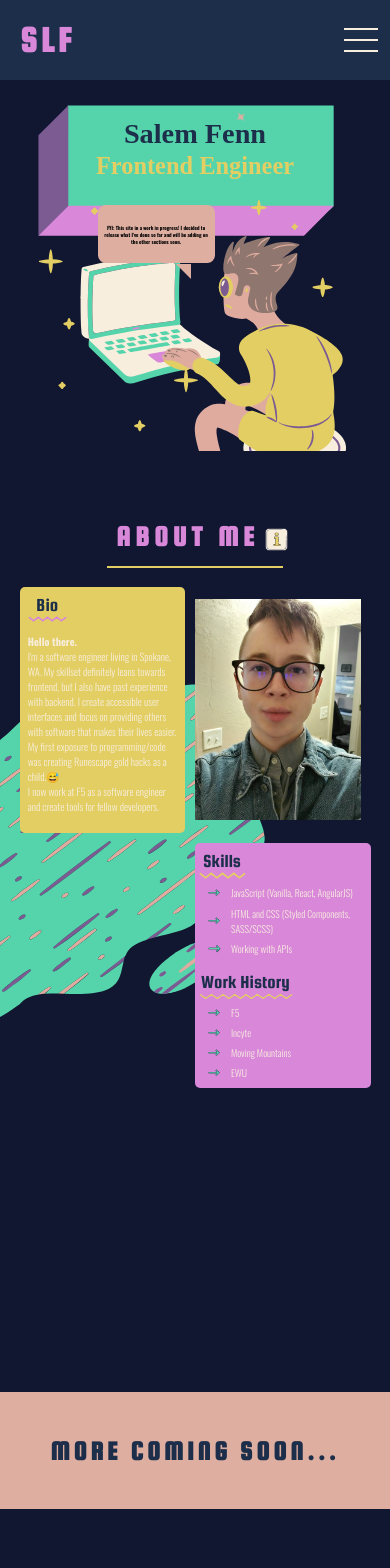
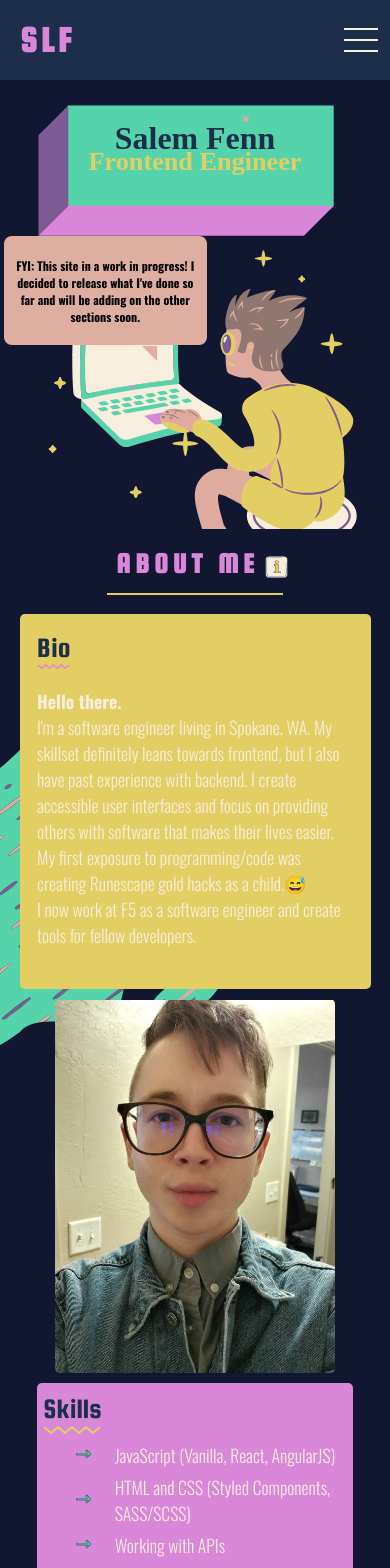
Before and after one commit to salemlf/react-portfolio-site, a React (Create React App) app: page / in a window 390 px wide. Shown: the top 1568 px of the page. Before the commit the page ends 1509 px from the top, so only its background shows below. Built offline with nearby package versions, Linux system fonts and the light colour scheme; a web font is replaced by a local one.

Commit message:
Fixed font size for mobile, now more readable

```diff
--- a/src/components/About Me/AboutMe.js
+++ b/src/components/About Me/AboutMe.js
@@ -37,11 +37,11 @@ const AboutMe = () => {
       {/* TODO: pass in name as child */}
       <ResponsiveBackground
         image={NameDiv}
-        passedHeight={"100vw"}
+        passedHeight={"120vw"}
         altText={"3D rectangle for name"}
         zIndex={1}
         top={"-17vw"}
-        maxHeight={"96vmax"}
+        maxHeight={"100vw"}
         // TODO: change from div to styled component
         children={
           <div>
@@ -55,10 +55,10 @@ const AboutMe = () => {
       {/* TODO: add text here with this font: font-family: 'Condiment', cursive; */}
       <ResponsiveBackground
         image={PersonOnComputer}
-        passedHeight={"70vw"}
+        passedHeight={"80vw"}
         altText={"Person on computer"}
         zIndex={2}
-        top={"-75vw"}
+        top={"-85vw"}
         maxHeight={"75vmax"}
       />
       <SpeechBubbleNotification>
@@ -92,7 +92,6 @@ const AboutMe = () => {
                 <AboutMeHeading
                   text="Bio"
                   imgSrc={AboutUnderline}
-                  zzWidth="10vw"
                   scale="scaleY(0.8)"
                 />
                 <BioText>
@@ -118,9 +117,8 @@ const AboutMe = () => {
               zIndex="3"
               gridArea="imageContainer"
               bgAttr={`url(${MeImage}) center center/contain no-repeat`}
-              gridCol="2 / 3"
-              gridRow="1 / 2"
-              maxWidth="530px"
+              maxWidth="450px"
+              margin="0 10%"
             ></AboutMeDiv>
             <AboutMeDiv
               pos="relative"
@@ -131,13 +129,13 @@ const AboutMe = () => {
               maxWidth="830px"
               maxHeight="1175px"
               gridArea="workSkills"
-              gridCol="2 / 4"
+              justifySelf="center"
+              margin="0 5%"
             >
               <SkillsWorkContent>
                 <AboutMeHeading
                   text="Skills"
                   imgSrc={SkillsUnderline}
-                  zzWidth="12vw"
                   scale="scaleY(0.8)"
                 />
                 <WorkSkillItem>
@@ -161,7 +159,6 @@ const AboutMe = () => {
                 <AboutMeHeading
                   text="Work History"
                   imgSrc={WorkUnderline}
-                  zzWidth="24vw"
                   scale="scaleY(0.7)"
                   width="max-content"
                 />
--- a/src/components/About Me/AboutMeDiv.js
+++ b/src/components/About Me/AboutMeDiv.js
@@ -10,19 +10,19 @@ const AboutMeDiv = ({
   children,
   top,
   gridArea,
-  gridCol,
-  gridRow,
+  justifySelf,
+  margin,
 }) => {
   return (
     <Wrapper
+      margin={margin}
+      justifySelf={justifySelf}
       pos={pos}
       zIndex={zIndex}
       bgAttr={bgAttr}
       maxWidth={maxWidth}
       top={top}
       gridArea={gridArea}
-      gridCol={gridCol}
-      gridRow={gridRow}
     >
       {children}
     </Wrapper>
--- a/src/components/About Me/AboutMeDivStyles.js
+++ b/src/components/About Me/AboutMeDivStyles.js
@@ -10,8 +10,8 @@ export const Wrapper = styled.div`
   max-width: ${(props) => props.maxWidth};
   border-radius: 5px;
   grid-area: ${(props) => props.gridArea};
-  grid-column: ${(props) => props.gridCol};
-  grid-row: ${(props) => props.gridRow};
   background: ${(props) => props.bgAttr};
   top: ${(props) => props.top};
+  justify-self: ${(props) => props.justifySelf};
+  margin: ${(props) => props.margin};
 `;
--- a/src/components/About Me/AboutMeHeading.js
+++ b/src/components/About Me/AboutMeHeading.js
@@ -7,12 +7,12 @@ import {
 } from "./AboutMeHeadingStyles";
 
 // TODO: pass in width for zig zig
-const AboutMeHeading = ({ text, imgSrc, zzWidth, scale, width }) => {
+const AboutMeHeading = ({ text, imgSrc, scale, width }) => {
   return (
     <Wrapper>
       <HeadingDivContainer>
         <Heading width={width}>{text}</Heading>
-        <UnderlineZigZag src={imgSrc} zzWidth={zzWidth} scale={scale} />
+        <UnderlineZigZag src={imgSrc} scale={scale} />
       </HeadingDivContainer>
     </Wrapper>
   );
--- a/src/components/About Me/AboutMeHeadingStyles.js
+++ b/src/components/About Me/AboutMeHeadingStyles.js
@@ -8,17 +8,16 @@ export const Wrapper = styled.div`
 `;
 
 export const Heading = styled.h3`
-  font-size: calc(15px + (50 - 15) * ((100vw - 250px) / (1600 - 250)));
+  font-size: calc(26px + (50 - 26) * ((100vw - 250px) / (1600 - 250)));
   margin: 0;
   flex-basis: 100%;
   color: var(--mediumBlue);
   width: ${(props) => props.width};
 `;
 
-// TODO: change size of underlines
 export const UnderlineZigZag = styled.img`
   color: ${(props) => props.color};
-  width: ${(props) => props.zzWidth};
+  width: 100%;
   transform: ${(props) => props.scale};
 `;
 
--- a/src/components/About Me/AboutMeStyles.js
+++ b/src/components/About Me/AboutMeStyles.js
@@ -24,17 +24,17 @@ export const AboutMeContent = styled.div`
 `;
 
 export const NameHeading = styled.h1`
-  font-size: calc(20px + (100 - 20) * ((100vw - 250px) / (1600 - 250)));
+  font-size: calc(24px + (100 - 24) * ((100vw - 250px) / (1600 - 250)));
   font-family: "Condiment", cursive;
   color: var(--mediumBlue);
   margin-bottom: 0px;
 `;
 
 export const NameSubtitle = styled.h1`
-  font-size: calc(18px + (80 - 18) * ((100vw - 250px) / (1600 - 250)));
+  font-size: calc(20px + (80 - 20) * ((100vw - 250px) / (1600 - 250)));
   font-family: "Condiment", cursive;
   color: var(--yellow);
-  margin: 2px 0px 0px 0px;
+  margin: -10px 0px 0px 0px;
 `;
 
 export const FlexWrapper = styled.section`
@@ -45,7 +45,7 @@ export const FlexWrapper = styled.section`
   margin: 0 auto;
   align-items: center;
   position: relative;
-  top: -48vw;
+  top: -84vw;
 `;
 
 export const AboutDivContainer = styled.div`
@@ -57,6 +57,15 @@ export const AboutDivContainer = styled.div`
     "bio imageContainer"
     "workSkills workSkills";
   grid-template-rows: 1fr 1fr;
+
+  @media only screen and (max-width: 600px) {
+    grid-template-columns: 1fr;
+    grid-template-areas:
+      "bio"
+      "imageContainer"
+      "workSkills";
+    grid-template-rows: 1fr 1fr 1fr;
+  }
 `;
 
 export const AboutTextContainer = styled.div`
@@ -67,14 +76,14 @@ export const AboutTextContainer = styled.div`
 `;
 
 export const BioText = styled.p`
-  font-size: calc(8px + (30 - 8) * ((100vw - 250px) / (1600 - 250)));
+  font-size: calc(16px + (32 - 16) * ((100vw - 250px) / (1600 - 250)));
 `;
 
 export const SkillsWorkContent = styled.div`
   display: flex;
   width: 100%;
   flex-wrap: wrap;
-  margin: 4% 2%;
+  margin: 3% 2%;
   align-items: center;
 `;
 
@@ -83,7 +92,6 @@ export const ArrowAnimation = keyframes`
       margin-left: 0;
     }
     50% {
-      /* margin-left: 5%; */
       margin-left: calc(3% + (4 - 3) * ((100vw - 250px) / (1600 - 250)));
     }
 `;
@@ -93,8 +101,8 @@ export const ArrowContainer = styled.div`
   margin-left: 0;
   background: url(${RightArrowImg}) no-repeat;
   background-size: cover;
-  width: calc(10px + (50 - 10) * ((100vw - 250px) / (1600 - 250)));
-  height: calc(10px + (50 - 10) * ((100vw - 250px) / (1600 - 250)));
+  width: calc(16px + (50 - 16) * ((100vw - 250px) / (1600 - 250)));
+  height: calc(16px + (50 - 16) * ((100vw - 250px) / (1600 - 250)));
 `;
 
 export const WorkSkillItem = styled.div`
@@ -104,7 +112,7 @@ export const WorkSkillItem = styled.div`
   align-items: center;
   justify-content: flex-start;
   margin-top: 2%;
-  margin-left: 5%;
+  margin-left: 10%;
 
   &:hover ${ArrowContainer} {
     animation-name: ${ArrowAnimation};
@@ -117,7 +125,7 @@ export const WorkSkillItem = styled.div`
 
 export const WorkSkillText = styled.h6`
   position: relative;
-  font-size: calc(8px + (25 - 8) * ((100vw - 250px) / (1600 - 250)));
+  font-size: calc(16px + (32 - 16) * ((100vw - 250px) / (1600 - 250)));
   margin: 0;
   margin-left: 15%;
   font-weight: 300;
--- a/src/components/Buttons/DarkLightModeButton.js
+++ b/src/components/Buttons/DarkLightModeButton.js
@@ -23,7 +23,7 @@ const DarkLightButtonEdge = styled(ButtonEdge)`
 
 const DarkLightButtonFront = styled(ButtonFront)`
   padding: calc(14px + (42 - 14) * ((100vw - 250px) / (1600 - 250)));
-  font-size: calc(12px + (30 - 12) * ((100vw - 250px) / (1600 - 250)));
+  font-size: calc(16px + (32 - 16) * ((100vw - 250px) / (1600 - 250)));
   font-weight: 400;
   background: hsl(50deg, 70%, 64%);
   background-image: url(${SunIcon});
--- a/src/components/Buttons/ResumeButton.js
+++ b/src/components/Buttons/ResumeButton.js
@@ -15,7 +15,7 @@ const ResumeButtonEdge = styled(ButtonEdge)`
 const ResumeButtonFront = styled(ButtonFront)`
   padding: calc(4px + (12 - 4) * ((100vw - 250px) / (1600 - 250)))
     calc(10px + (40 - 10) * ((100vw - 250px) / (1600 - 250)));
-  font-size: calc(12px + (30 - 12) * ((100vw - 250px) / (1600 - 250)));
+  font-size: calc(16px + (32 - 16) * ((100vw - 250px) / (1600 - 250)));
   background: hsl(13deg, 48%, 75%);
 `;
 
--- a/src/components/Header/HeaderLinkStyles.js
+++ b/src/components/Header/HeaderLinkStyles.js
@@ -87,7 +87,7 @@ export const Link = styled.a`
   align-items: center;
   position: relative;
   /* overflow: hidden; */
-  font-size: calc(14px + (32 - 14) * ((100vw - 250px) / (1600 - 250)));
+  font-size: calc(16px + (40 - 16) * ((100vw - 250px) / (1600 - 250)));
   color: var(--offWhite);
   cursor: pointer;
   transition: color 300ms ease-in-out;
--- a/src/components/SpeechBubbleNotification.js
+++ b/src/components/SpeechBubbleNotification.js
@@ -12,16 +12,17 @@ const slideInFromLeft = keyframes`
 
 const SpeechBubble = styled.div`
   bottom: 138vw;
-  left: 25%;
+  left: 1%;
   position: relative;
   background: var(--tannish);
   border-radius: 2vw;
-  width: 30vw;
-  height: 15vw;
+  width: 52vw;
+  height: 28vw;
   max-height: 16vmax;
   max-width: 32vmax;
   z-index: 5;
   animation: 1s ease-out 0s 1 ${slideInFromLeft};
+  bottom: 160vw;
 
   &:after {
     content: "";
@@ -45,7 +46,7 @@ const FlexContainer = styled.div`
   height: 100%;
   align-items: center;
   margin: 0 5%;
-  font-size: calc(5px + (30 - 5) * ((100vw - 250px) / (1600 - 250)));
+  font-size: calc(16px + (35 - 16) * ((100vw - 250px) / (1600 - 250)));
 `;
 
 const SpeechBubbleNotification = ({ children }) => {
```
